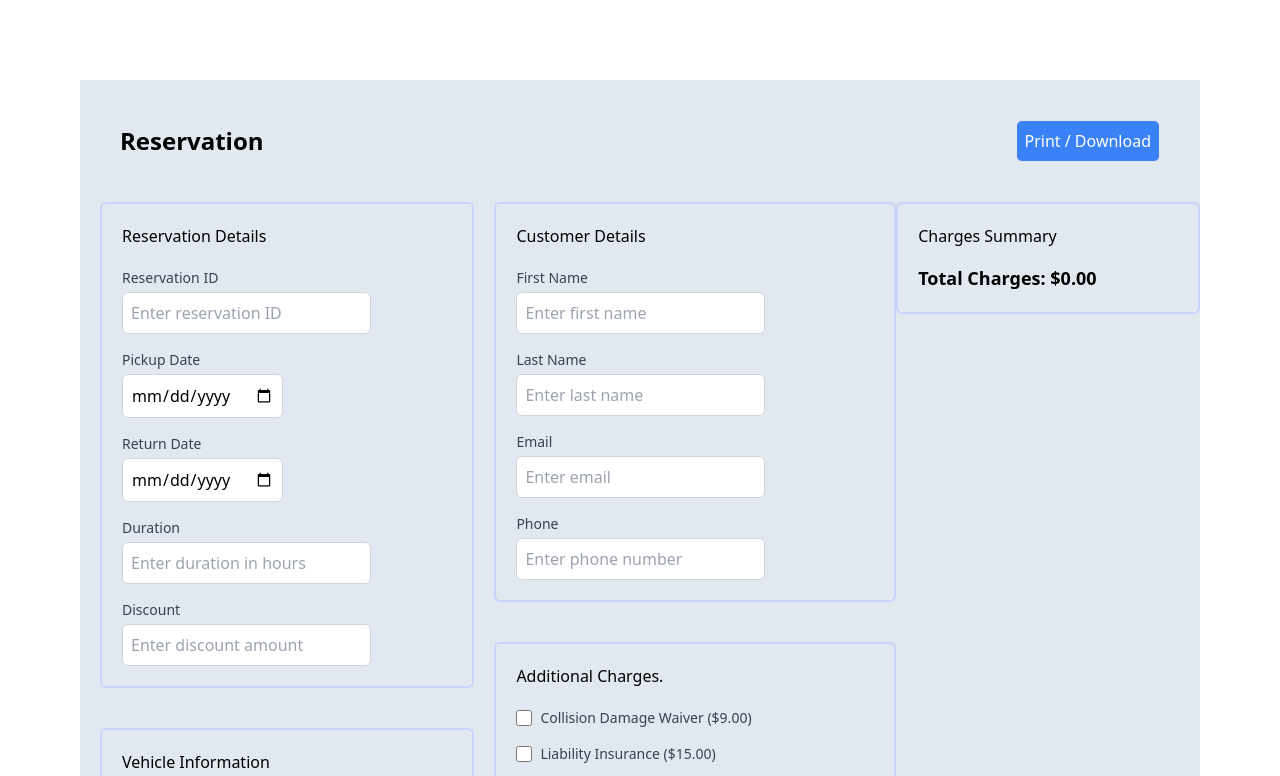
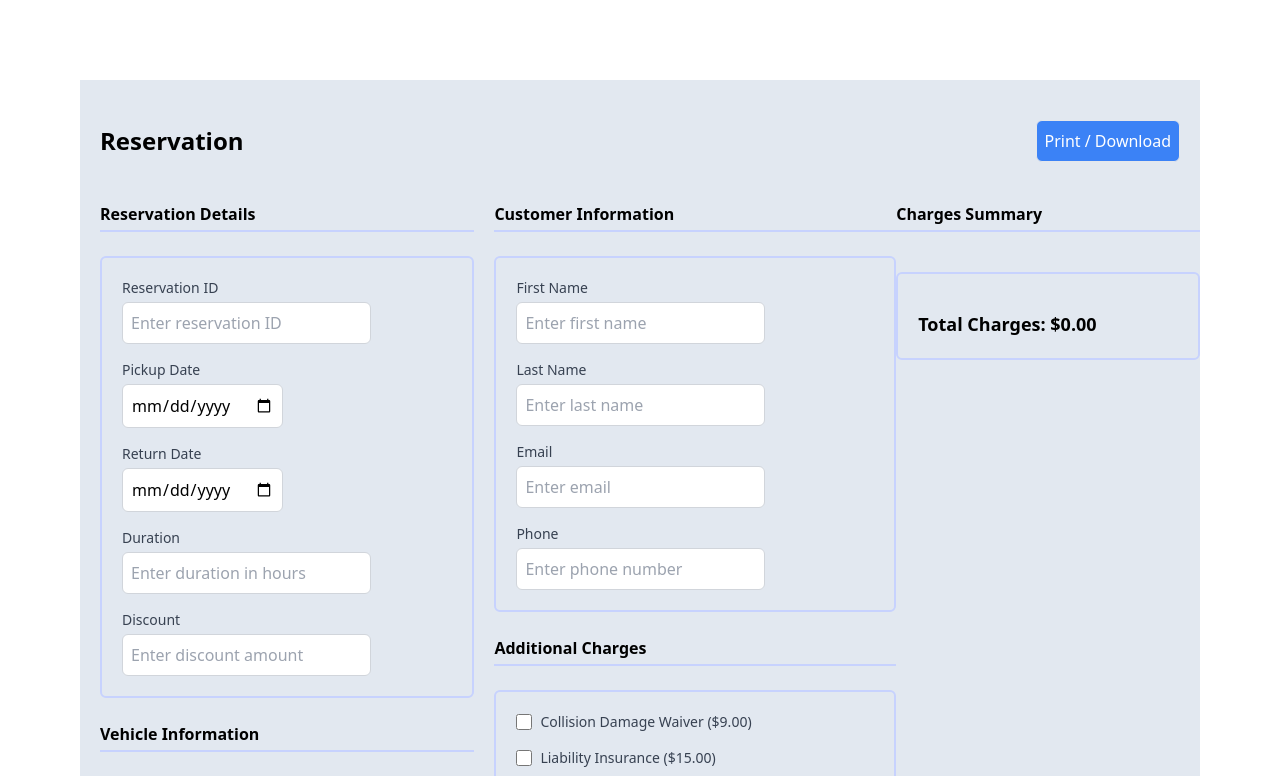
Before and after one commit to Taufiqul7756/invoice-generator, a React (Create React App) app in the folder client/: page / in a window 1280 px wide. Shown: the top 776 px of the page. Built offline with nearby package versions, Linux system fonts and the light colour scheme.

Commit message:
border bottom at headlines

```diff
--- a/client/src/App.js
+++ b/client/src/App.js
@@ -7,10 +7,10 @@ import "./index.css";
 
 function App() {
   return (
-    <div className="p-20 ">
+    <div className="p-20">
       <div className="bg-slate-200">
         {/* navbar */}
-        <div className="flex justify-between items-center p-10">
+        <div className="flex justify-between items-center py-10 px-5">
           <h1 className="font-bold text-2xl">Reservation</h1>
           <button className="border rounded-md bg-blue-500 py-2 px-2 text-white font-md hover:bg-black">
             Print / Download
@@ -19,32 +19,42 @@ function App() {
         {/* Form Section */}
         <div className="flex">
           <div className="flex-grow">
-            <div className="grid px-5 gap-10">
+            <div className="grid px-5 gap-6">
+              <h2 className="font-bold border-b-2 border-indigo-200 pb-1">
+                Reservation Details
+              </h2>
               <div className="grid gap-5 rounded-md border-solid border-2 border-indigo-200 p-5">
-                <h2>Reservation Details</h2>
                 <ReservationDetailsForm />
               </div>
-              <div className="grid gap-5 rounded-md border-solid border-2 border-indigo-200 p-5">
-                <h2>Vehicle Information</h2>
+              <h2 className="font-bold border-b-2 border-indigo-200 pb-1">
+                Vehicle Information
+              </h2>
+              <div className="grid gap-5 rounded-md border-solid border-2 border-indigo-200 p-5 mb-10">
                 <VehicleInformation />
               </div>
             </div>
           </div>
           <div className="flex-grow">
-            <div className="grid gap-10">
+            <div className="grid gap-6">
+              <h2 className="font-bold border-b-2 border-indigo-200 pb-1">
+                Customer Information
+              </h2>
               <div className="grid gap-5 rounded-md border-solid border-2 border-indigo-200 p-5">
-                <h2>Customer Details</h2>
                 <CustomerDetails />
               </div>
+              <h2 className="font-bold border-b-2 border-indigo-200 pb-1">
+                Additional Charges
+              </h2>
               <div className="grid gap-5 rounded-md border-solid border-2 border-indigo-200 p-5">
-                <h2>Additional Charges.</h2>
                 <AdditionalCharges />
               </div>
             </div>
           </div>
           <div className="flex-grow">
-            <div className="gap-10 rounded-md border-solid border-2 border-indigo-200 p-5">
-              <h2>Charges Summary</h2>
+            <h2 className="font-bold border-b-2 border-indigo-200 pb-1">
+              Charges Summary
+            </h2>
+            <div className=" rounded-md border-solid border-2 border-indigo-200 p-5 mt-10">
               <ChargesSummary />
             </div>
           </div>
```
